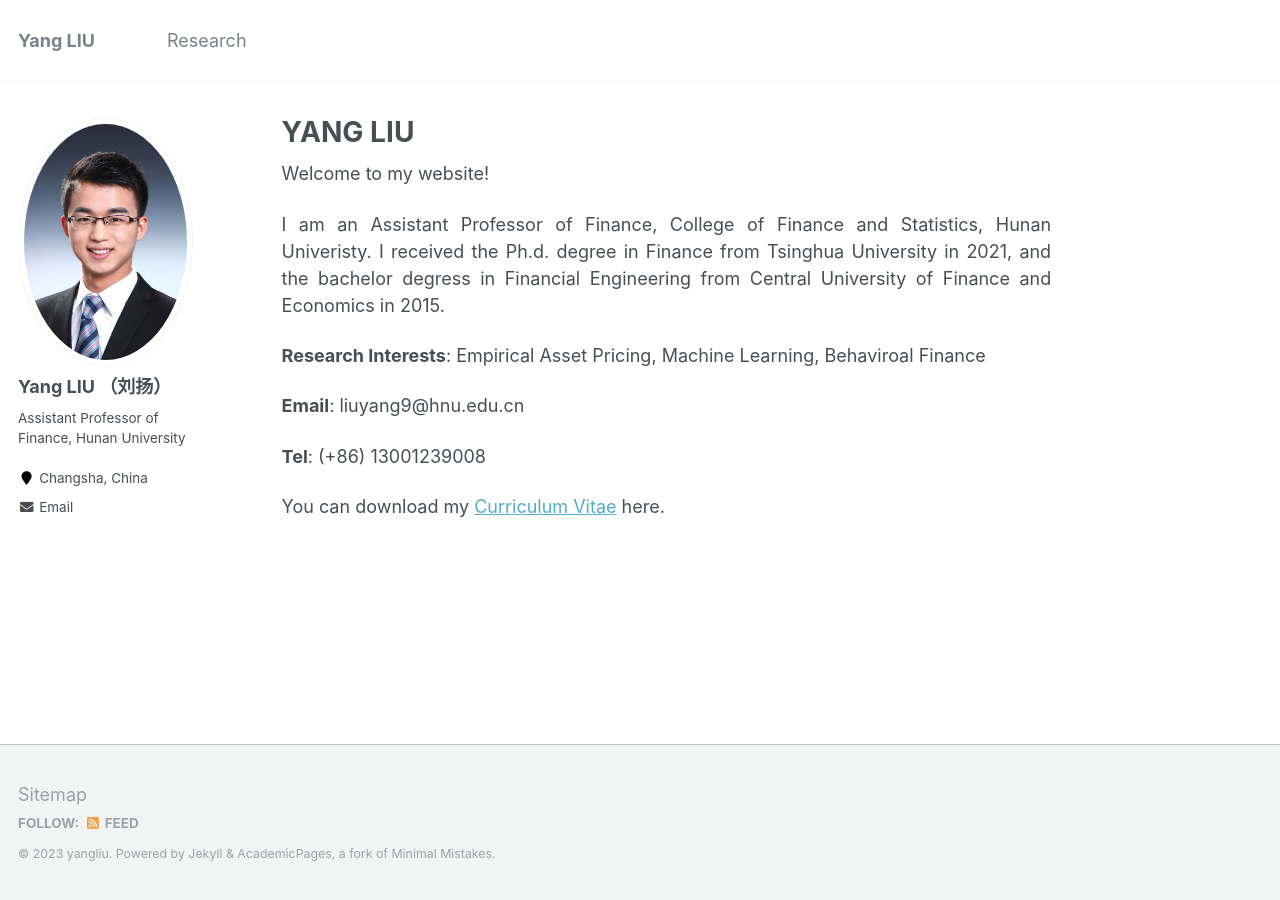
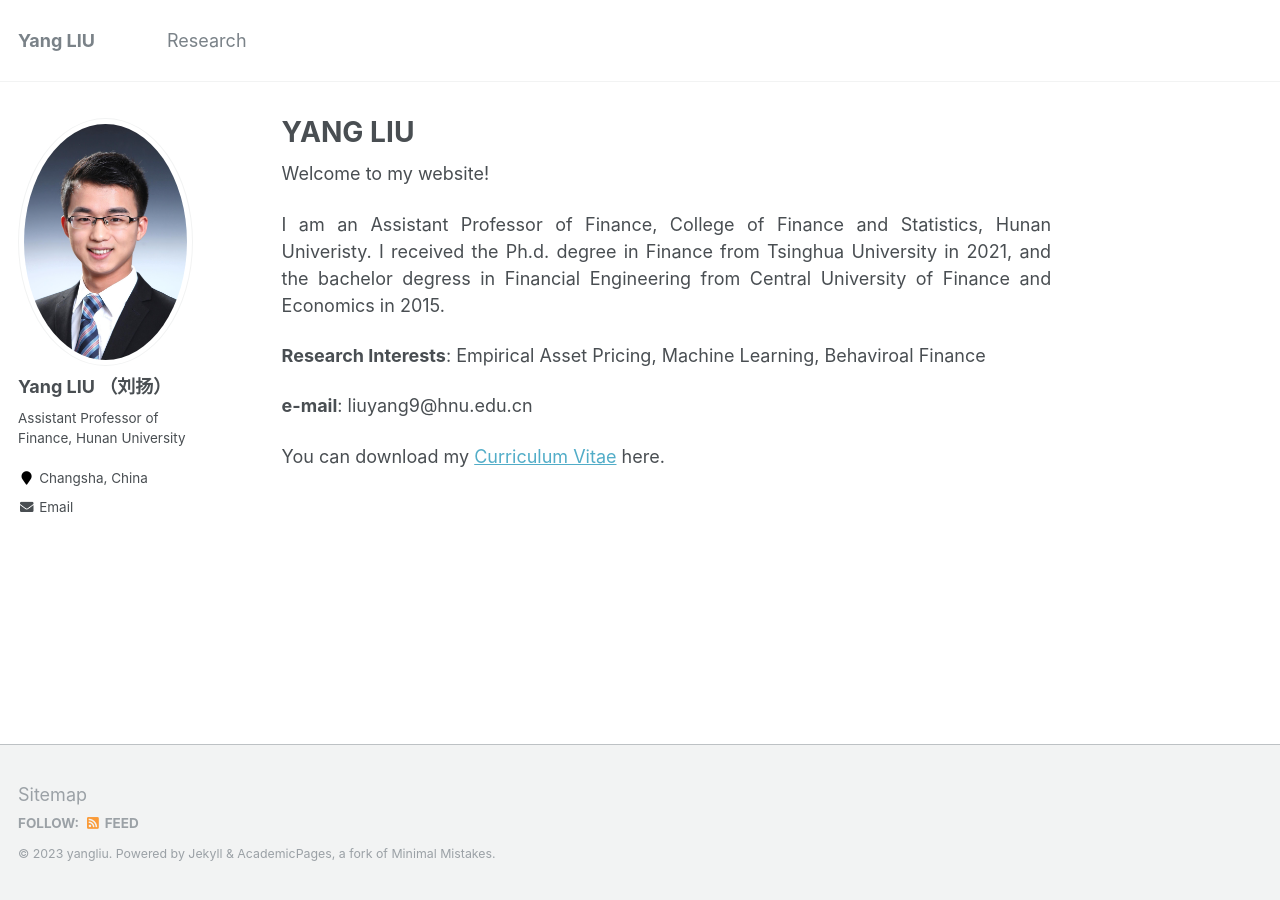
Before and after one commit to yangliu-finance/yangliu-finance.github.io, a Jekyll site: the page built from _pages/about.md, in a window 1280 px wide. Built offline with Jekyll 4.4.1, drawn with Linux system fonts in a browser that asks for light colours.

Commit message:
Update about.md

```diff
--- a/_pages/about.md
+++ b/_pages/about.md
@@ -32,8 +32,10 @@ the neural network, GP can double their performance in the US, and outperform th
 internationally.
 -->
 
-**Email**: liuyang9@hnu.edu.cn
+**e-mail**: liuyang9@hnu.edu.cn
 
-**Tel**: (+86) 13001239008
+<!---
+# **Tel**: (+86) 13001239008
+-->
 
 You can download my [Curriculum Vitae](https://yangliu-finance.github.io/files/CV_YangLiu_TsinghuaSEM_Nov2020.pdf) here.
```
